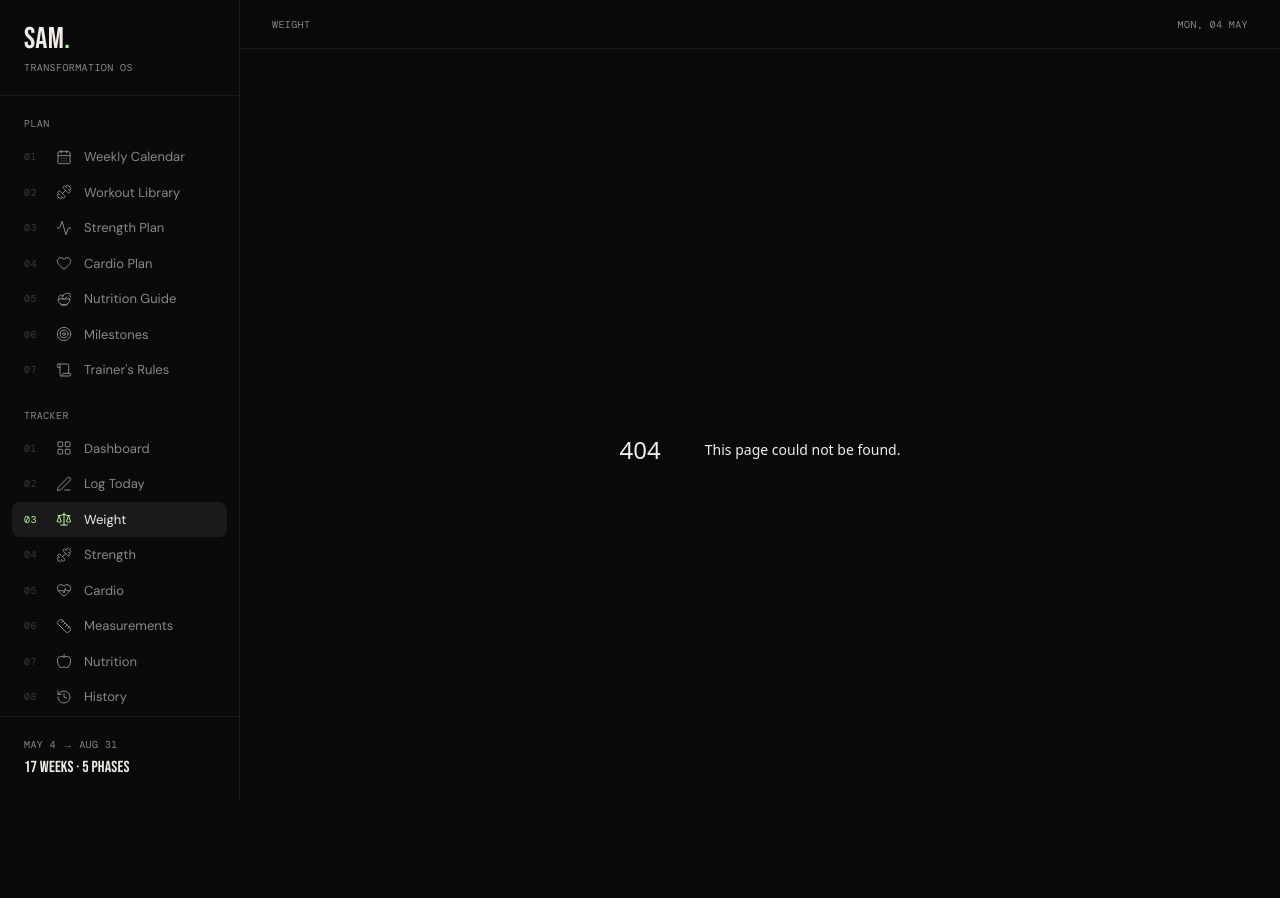
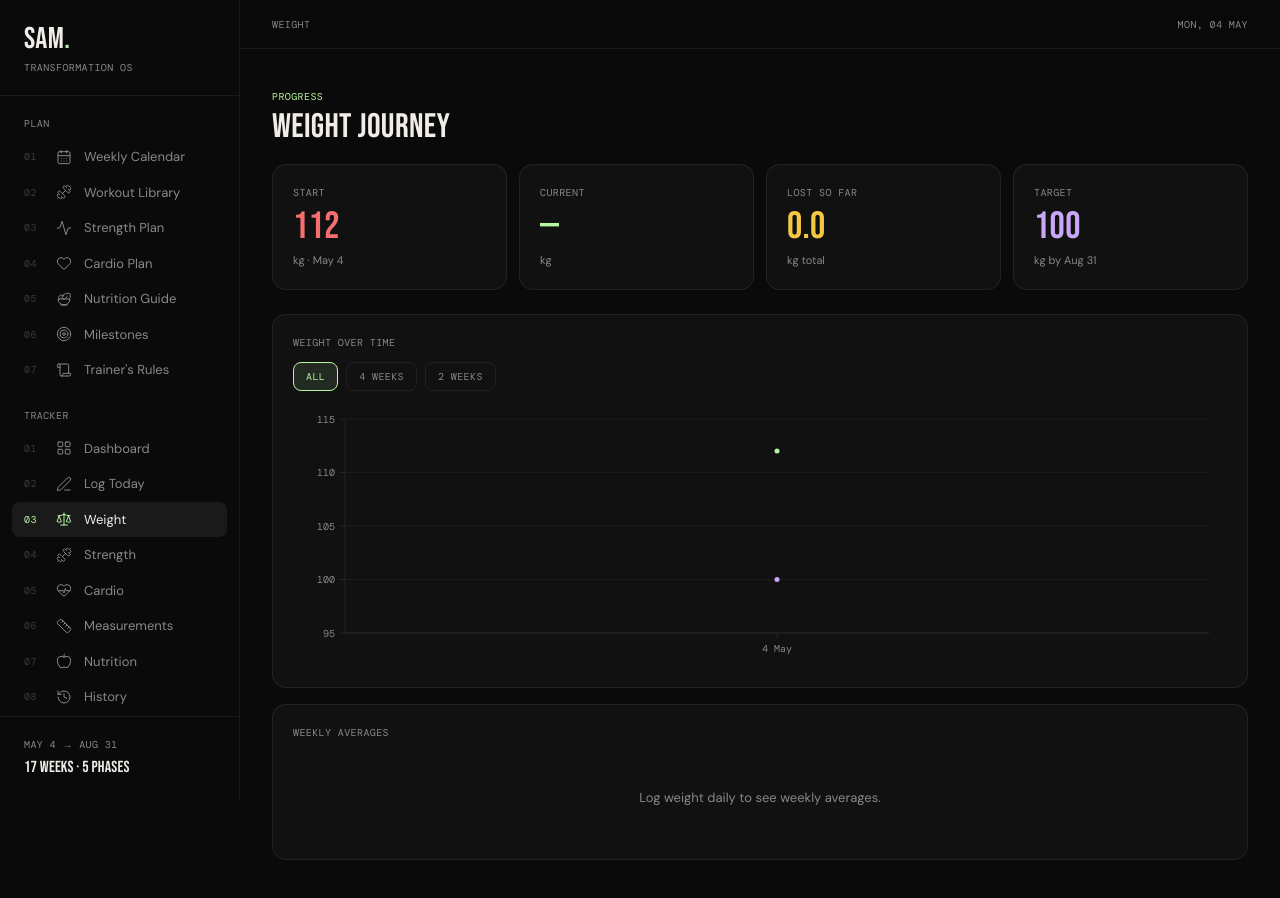
Before and after one commit to maybeswayam/Trainer_Client_fullProject, a Next.js app: page /tracker/weight in a window 1280 px wide. Before the commit this address had no page. Shown: the top 898 px of the page. Built offline with nearby package versions, Linux system fonts and the light colour scheme.

Commit message:
feat: add weight tracker page with filterable chart and weekly averages

```diff
--- /dev/null
+++ b/app/tracker/weight/page.tsx
@@ -0,0 +1,126 @@
+"use client"
+
+import { useEffect, useState } from "react"
+import { PageContainer, SectionLabel } from "@/components/ui-kit/section"
+import { StatCard, SurfaceCard, Pill } from "@/components/ui-kit/cards"
+import { LineChart } from "@/components/ui-kit/line-chart"
+import {
+  getData,
+  fmtDate,
+  daysSinceStart,
+  getDaysSinceStart,
+  START_DATE,
+  type TrackerData,
+} from "@/lib/tracker-store"
+
+export default function WeightPage() {
+  const [data, setData] = useState<TrackerData | null>(null)
+  const [range, setRange] = useState<"all" | "4w" | "2w">("all")
+
+  useEffect(() => { setData(getData()) }, [])
+  if (!data) return null
+
+  const weights = [...data.weights].sort((a, b) => a.date.localeCompare(b.date))
+  const currentWeight = weights.length ? weights[weights.length - 1].val : 112
+  const lost = (112 - currentWeight).toFixed(1)
+
+  // Filter by range
+  let filtered = weights
+  if (range === "4w") filtered = weights.filter((w) => daysSinceStart(w.date) >= getDaysSinceStart() - 28)
+  else if (range === "2w") filtered = weights.filter((w) => daysSinceStart(w.date) >= getDaysSinceStart() - 14)
+
+  // Chart data
+  const chartData = [
+    { date: fmtDate(START_DATE), weight: 112, target: 100 },
+    ...filtered.map((w) => ({ date: fmtDate(w.date), weight: w.val, target: 100 })),
+  ]
+
+  // Weekly averages
+  const byWeek: Record<number, number[]> = {}
+  weights.forEach((w) => {
+    const wk = Math.ceil((daysSinceStart(w.date) + 1) / 7)
+    if (!byWeek[wk]) byWeek[wk] = []
+    byWeek[wk].push(w.val)
+  })
+  const weeklyRows = Object.entries(byWeek)
+    .map(([wk, vals]) => ({
+      wk: parseInt(wk),
+      avg: (vals.reduce((a, b) => a + b, 0) / vals.length).toFixed(1),
+      min: Math.min(...vals).toFixed(1),
+    }))
+    .sort((a, b) => a.wk - b.wk)
+
+  return (
+    <PageContainer>
+      <SectionLabel eyebrow="Progress" title="Weight Journey" />
+
+      <div className="grid grid-cols-2 lg:grid-cols-4 gap-3 mb-6">
+        <StatCard label="Start" value="112" sub="kg · May 4" color="var(--brand-red)" />
+        <StatCard label="Current" value={weights.length ? currentWeight.toFixed(1) : "—"} sub="kg" color="var(--brand-green)" />
+        <StatCard label="Lost so far" value={lost} sub="kg total" color="var(--brand-amber)" />
+        <StatCard label="Target" value="100" sub="kg by Aug 31" color="var(--brand-purple)" />
+      </div>
+
+      {/* Chart */}
+      <SurfaceCard className="mb-4">
+        <div className="font-mono-ui text-[10px] uppercase tracking-[0.18em] text-muted-foreground mb-3">Weight over time</div>
+        <div className="flex gap-2 mb-4">
+          {(["all", "4w", "2w"] as const).map((r) => (
+            <Pill key={r} active={range === r} onClick={() => setRange(r)}>
+              {r === "all" ? "All" : r === "4w" ? "4 weeks" : "2 weeks"}
+            </Pill>
+          ))}
+        </div>
+        <LineChart
+          data={chartData}
+          series={[
+            { key: "weight", label: "Weight", color: "var(--brand-green)" },
+            { key: "target", label: "Target", color: "var(--brand-purple)", strokeDasharray: "4 4" },
+          ]}
+          xKey="date"
+          height={260}
+          yDomain={[95, 115]}
+          emptyHint="Log your weight daily to see your trend."
+        />
+      </SurfaceCard>
+
+      {/* Weekly averages */}
+      <SurfaceCard>
+        <div className="font-mono-ui text-[10px] uppercase tracking-[0.18em] text-muted-foreground mb-4">Weekly Averages</div>
+        {!weeklyRows.length ? (
+          <div className="text-center py-8 text-[13px] text-muted-foreground">Log weight daily to see weekly averages.</div>
+        ) : (
+          <div className="overflow-x-auto">
+            <table className="w-full text-[12px]">
+              <thead>
+                <tr className="border-b border-border">
+                  <th className="text-left py-2 px-2 font-mono-ui text-[9px] uppercase tracking-wider text-muted-foreground">Week</th>
+                  <th className="text-left py-2 px-2 font-mono-ui text-[9px] uppercase tracking-wider text-muted-foreground">Avg Weight</th>
+                  <th className="text-left py-2 px-2 font-mono-ui text-[9px] uppercase tracking-wider text-muted-foreground">Lowest</th>
+                  <th className="text-left py-2 px-2 font-mono-ui text-[9px] uppercase tracking-wider text-muted-foreground">vs Prev Week</th>
+                </tr>
+              </thead>
+              <tbody>
+                {weeklyRows.map((r, i) => {
+                  const prev = weeklyRows[i - 1]
+                  const diff = prev ? parseFloat(r.avg) - parseFloat(prev.avg) : null
+                  const diffColor = diff === null ? "" : diff < 0 ? "var(--brand-green)" : diff > 0 ? "var(--brand-red)" : "var(--muted-foreground)"
+                  return (
+                    <tr key={r.wk} className="border-b border-border last:border-0 hover:bg-surface-2 transition-colors">
+                      <td className="py-2.5 px-2 font-mono-ui">Wk {r.wk}</td>
+                      <td className="py-2.5 px-2 font-display text-lg">{r.avg} kg</td>
+                      <td className="py-2.5 px-2" style={{ color: "var(--brand-green)" }}>{r.min} kg</td>
+                      <td className="py-2.5 px-2 font-mono-ui text-[11px]" style={{ color: diffColor }}>
+                        {diff === null ? "—" : `${diff > 0 ? "+" : ""}${diff.toFixed(1)} kg`}
+                      </td>
+                    </tr>
+                  )
+                })}
+              </tbody>
+            </table>
+          </div>
+        )}
+      </SurfaceCard>
+    </PageContainer>
+  )
+}
```
